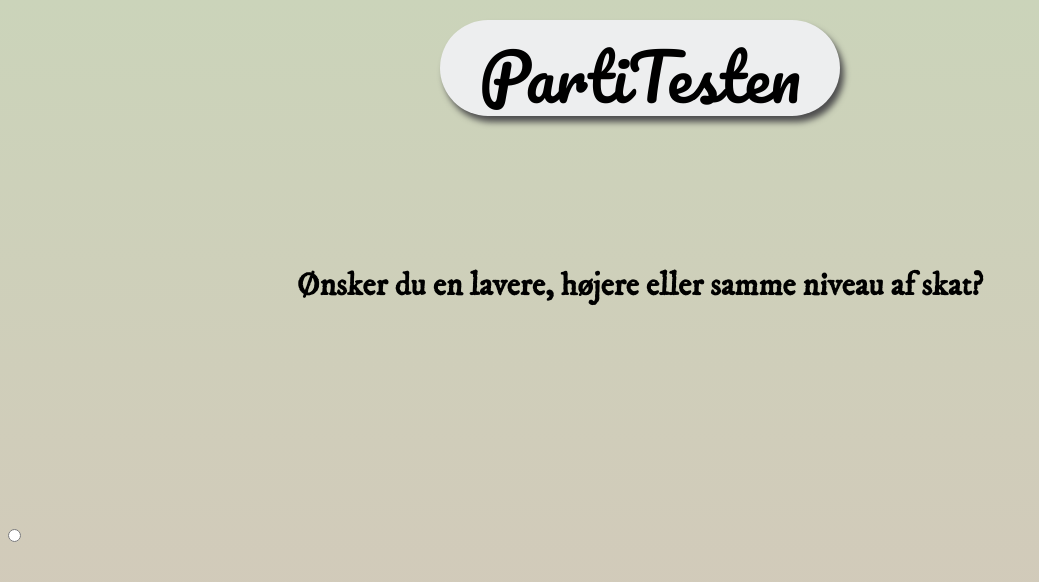
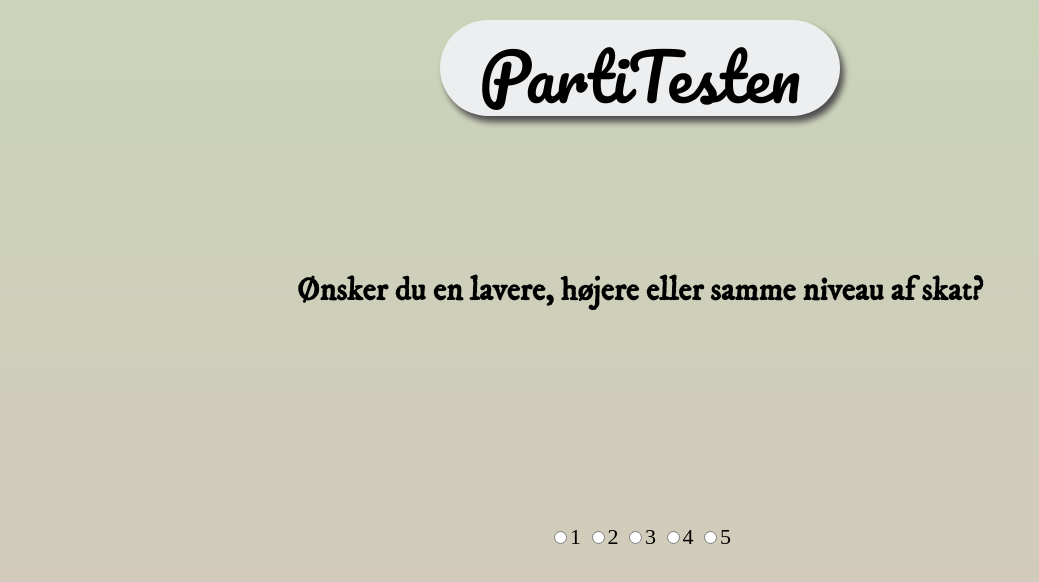
Before and after one commit to Johannesfknudsen/partitest, a plain HTML site: page index.html in a window 1280 px wide. Shown: the whole page, without its empty margins (0-1039 px from the left). Drawn offline with nearby package versions, Linux system fonts and the light colour scheme.

Commit message:
Update index.html

```diff
--- a/index.html
+++ b/index.html
@@ -29,7 +29,7 @@ kan man gå til https://johannesfknudsen.github.io/partitest/ -->
 
 
 <body>
-    <script type="text/javascript" src="app.js" charset="utf-8"></script>
+  <script type="text/javascript" src="app.js" charset="utf-8"></script>
   <div id="header">
     <div id="rcorners">PartiTesten</div>
   </div>
@@ -45,38 +45,77 @@ kan man gå til https://johannesfknudsen.github.io/partitest/ -->
       <p id="requireHTTPS" class="hidden">
         <b>STOP!</b> This page <b>must</b> be served over HTTPS.
         Please <a>reload this page via HTTPS</a>.
-      </p>
+      </td>
       <div class="section active" id="section0">
         <h1>Ønsker du en lavere, højere eller samme niveau af skat?</h1>
-        <table>
-          <tr>
-            <td><input type="radio" name="" value=""></td>
-            <td></td>
-          </tr>
-          <tr>
-            <td></td>
-            <td></td>
-          </tr>
-        </table>
+        <div class="container">
+          <td><input type="radio" name="q0" value="1">1</td>
+          <td><input type="radio" name="q0" value="2">2</td>
+          <td><input type="radio" name="q0" value="3">3</td>
+          <td><input type="radio" name="q0" value="4">4</td>
+          <td><input type="radio" name="q0" value="5">5</td>
+        </div>
         <!--Hvis højere Enhedslisten, SF; hvis lavere Blå blok; hvis samme niveau: Resten af rød blok -->
       </div>
       <div class="section" id="section1">
         <h1>Syntes du der skal bruges flere penge på uddannelserne?</h1> <!-- Hvis ja: rød blok; hvis nej: blå blok -->
+        <div class="container">
+          <td><input type="radio" name="q1" value="1">1</td>
+          <td><input type="radio" name="q1" value="2">2</td>
+          <td><input type="radio" name="q1" value="3">3</td>
+          <td><input type="radio" name="q1" value="4">4</td>
+          <td><input type="radio" name="q1" value="5">5</td>
+        </div>
       </div>
       <div class="section" id="section2">
         <h1>Er den nye DR-nedskæring en god idé?</h1> <!-- Hvis ja: blå blok; hvis nej: rød blok-->
+        <div class="container">
+          <td><input type="radio" name="q2" value="1">1</td>
+          <td><input type="radio" name="q2" value="2">2</td>
+          <td><input type="radio" name="q2" value="3">3</td>
+          <td><input type="radio" name="q2" value="4">4</td>
+          <td><input type="radio" name="q2" value="5">5</td>
+        </div>
       </div>
       <div class="section" id="section3">
         <h1>Syntes du at de nyværene krav til dansk statsborgerskab er i orden, og syntes du det er i orden at man skal kunne give hånd for at blive danskstatsborger?</h1>
+        <div class="container">
+          <td><input type="radio" name="q3" value="1">1</td>
+          <td><input type="radio" name="q3" value="2">2</td>
+          <td><input type="radio" name="q3" value="3">3</td>
+          <td><input type="radio" name="q3" value="4">4</td>
+          <td><input type="radio" name="q3" value="5">5</td>
+        </div>
       </div>
       <div class="section" id="section4">
         <h1>Skal topskatten lettes? <br> (blive lavere)</h1>
+        <div class="container">
+          <td><input type="radio" name="q4" value="1">1</td>
+          <td><input type="radio" name="q4" value="2">2</td>
+          <td><input type="radio" name="q4" value="3">3</td>
+          <td><input type="radio" name="q4" value="4">4</td>
+          <td><input type="radio" name="q4" value="5">5</td>
+        </div>
       </div>
       <div class="section" id="section5">
         <h1>Skal persionsalderen hæves?</h1>
+        <div class="container">
+          <td><input type="radio" name="q5" value="1">1</td>
+          <td><input type="radio" name="q5" value="2">2</td>
+          <td><input type="radio" name="q5" value="3">3</td>
+          <td><input type="radio" name="q5" value="4">4</td>
+          <td><input type="radio" name="q5" value="5">5</td>
+        </div>
       </div>
       <div class="section" id="section6">
         <h1>Skal vi generelt have en bedre obrustet politi, og mere grænsekontrol?</h1>
+        <div class="container">
+          <td><input type="radio" name="q6" value="1">1</td>
+          <td><input type="radio" name="q6" value="2">2</td>
+          <td><input type="radio" name="q6" value="3">3</td>
+          <td><input type="radio" name="q6" value="4">4</td>
+          <td><input type="radio" name="q6" value="5">5</td>
+        </div>
       </div>
     </div>
 
```
